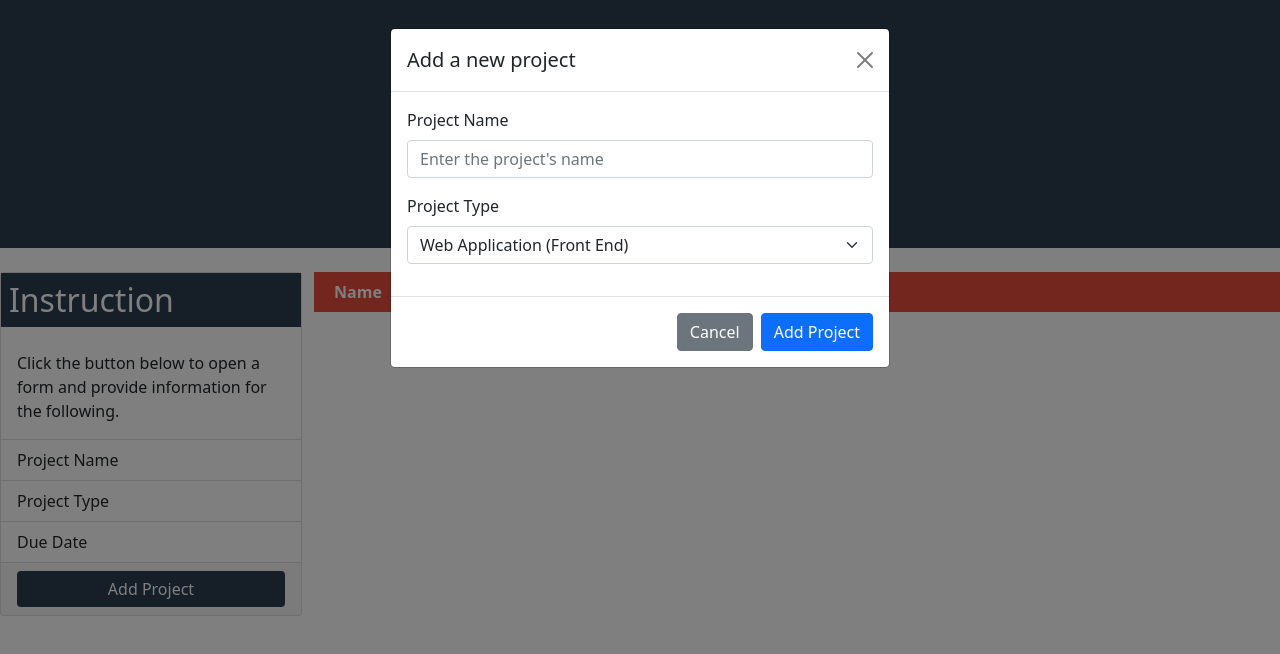
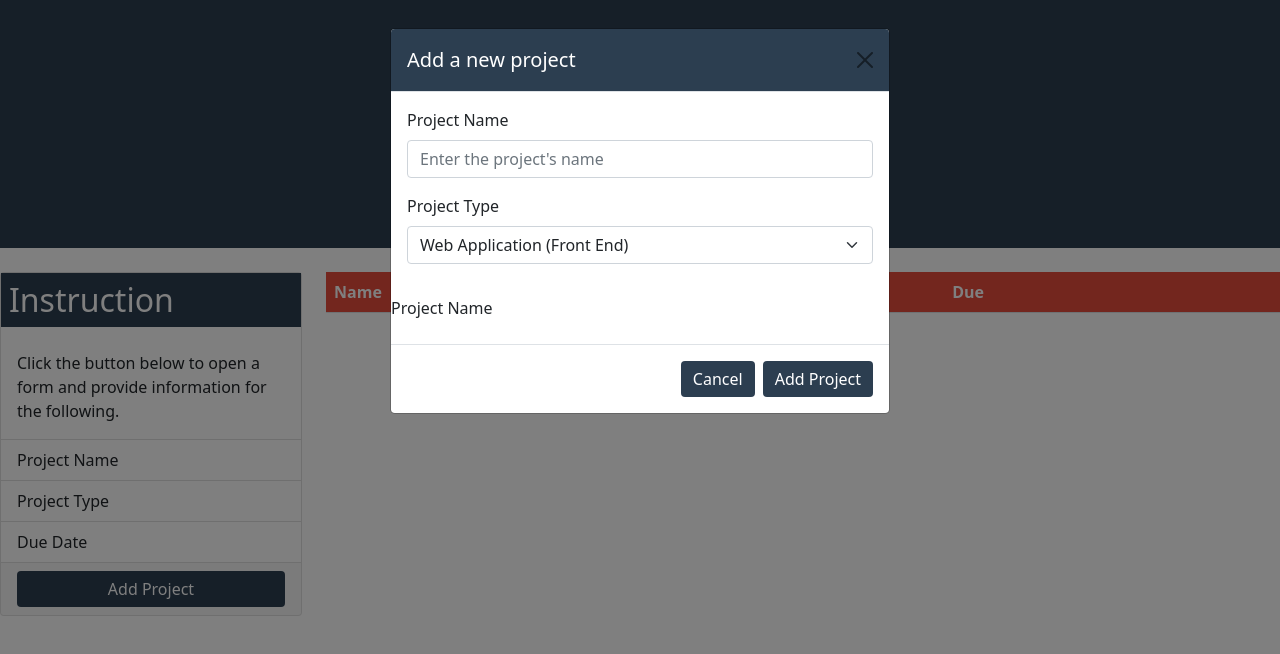
Before and after one commit to NileshPatel83/Project-Tracker, a plain HTML site: page index.html in a window 1280 px wide. Both pictures are taken after a click on the button "Add Project". Drawn offline with nearby package versions, Linux system fonts and the light colour scheme.

Commit message:
Style added to model form and project display chagned to table element.

```diff
--- a/index.html
+++ b/index.html
@@ -41,20 +41,21 @@
         </div>
 
         <div id="container" class="container col-12 col-md-8 col-lg-9">
-          <div class="row cust-header-row font-color p-2 fw-bold">
-            <div class="col">
-              Name
-            </div>
-            <div class="col">
-              Type
-            </div>
-            <div class="col">
-              Due
-            </div>
-            <div class="col">
 
-            </div>
-          </div>
+          <!-- Project content table -->
+          <table class="table">
+            <thead>
+              <tr class="cust-header-row font-color">
+                <th scope="col">Name</th>
+                <th scope="col">Type</th>
+                <th scope="col">Due</th>
+                <th scope="col"></th>
+              </tr>
+            </thead>
+
+            <!-- Content dispaly -->
+            <tbody></tbody>
+          </table>
         </div>
       </div>
     </main>
@@ -63,15 +64,18 @@
     <div class="modal fade" id="exampleModal" tabindex="-1" aria-labelledby="exampleModalLabel" aria-hidden="true">
       <div class="modal-dialog">
         <div class="modal-content">
-          <div class="modal-header">
+          <div class="modal-header cust-background-color font-color">
             <h5 class="modal-title" id="exampleModalLabel">Add a new project</h5>
             <button type="button" class="btn-close" data-bs-dismiss="modal" aria-label="Close"></button>
           </div>
           <div class="modal-body">
+            <!-- Project Name -->
             <div class="mb-3">
               <label for="exampleFormControlTextarea1" class="form-label">Project Name</label>
               <input class="form-control" type="text" placeholder="Enter the project's name" aria-label="default input example">
             </div>
+
+            <!-- Project type selection -->
             <div class="mb-3">
               <label for="exampleFormControlTextarea1" class="form-label">Project Type</label>
               <select class="form-select"">
@@ -84,9 +88,17 @@
               </select>
             </div>
           </div>
+
+          <!-- Due date -->
+          <div class="mb-3">
+            <label for="exampleFormControlTextarea1" class="form-label">Project Name</label>
+
+          </div>
+
+          <!-- Buttons -->
           <div class="modal-footer">
-            <button type="button" class="btn btn-secondary" data-bs-dismiss="modal">Cancel</button>
-            <button type="button" class="btn btn-primary">Add Project</button>
+            <button type="button" class="btn cust-background-color font-color cust-button-border" data-bs-dismiss="modal">Cancel</button>
+            <button type="button" class="btn cust-background-color font-color cust-button-border">Add Project</button>
           </div>
         </div>
       </div>
```
